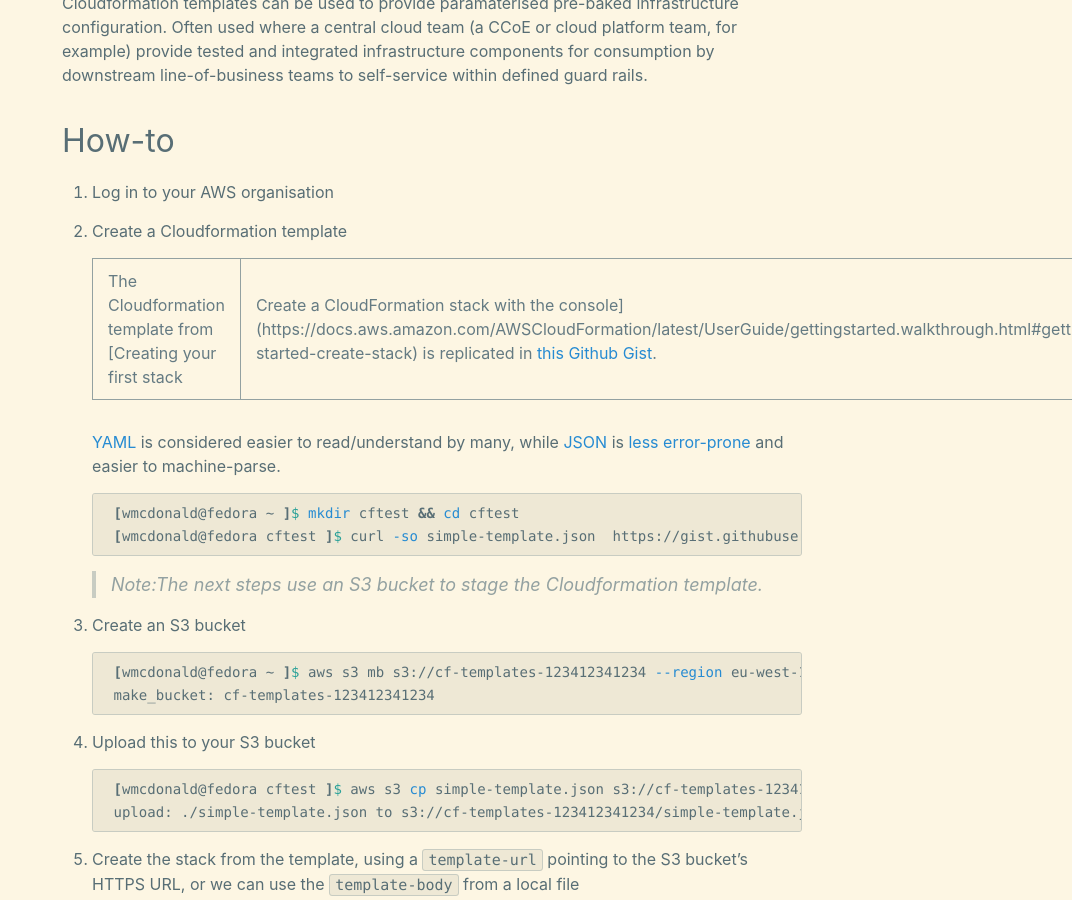
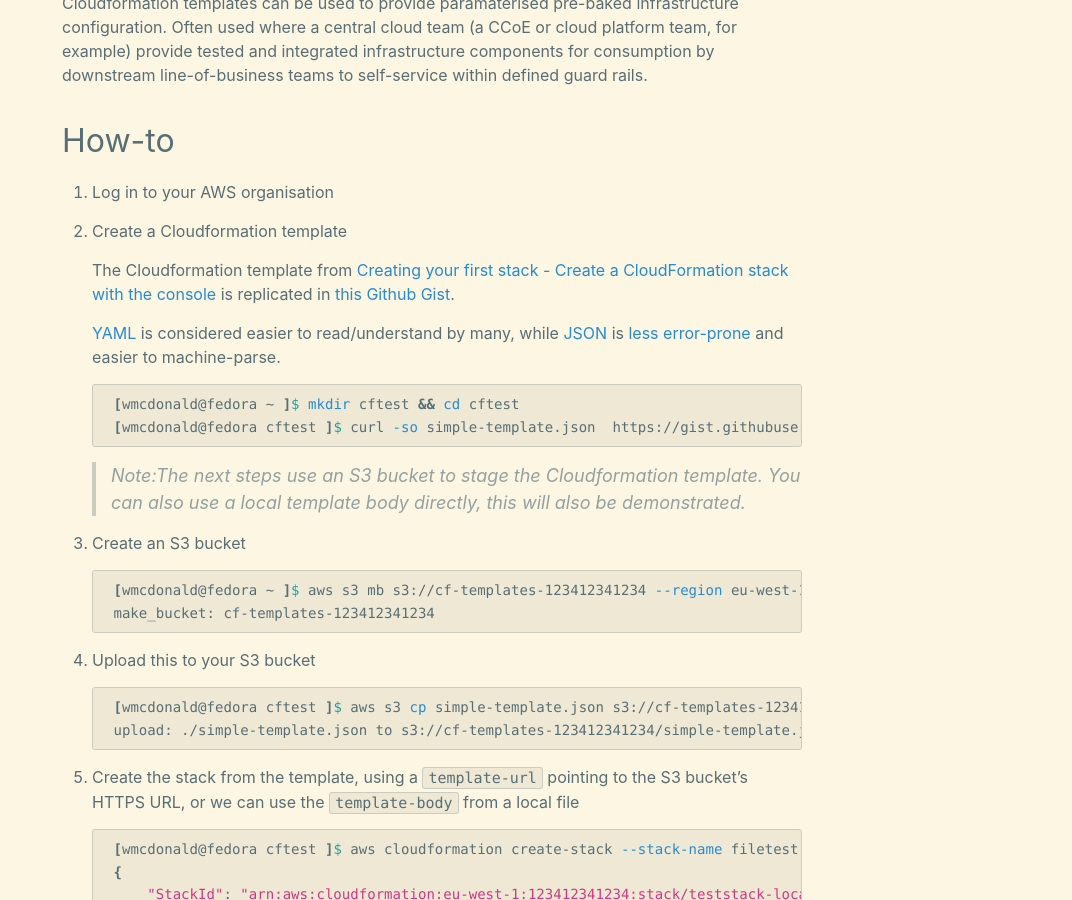
Before and after one commit to wmcdonald404/wmcdonald404.github.io, a Jekyll site: the page built from _posts/2025-02-22-aws-cli-cloudformation-basics.md, in a window 1280 px wide and 900 px high, scrolled down 468 px. Shown: the whole window, without its empty margins (208-1280 px from the left). Built offline with Jekyll 4.4.1, drawn with Linux system fonts in a browser that asks for light colours.

Commit message:
Fix link format, indent some JSON more accurately. Remove errant space.

````diff
--- a/_posts/2025-02-22-aws-cli-cloudformation-basics.md
+++ b/_posts/2025-02-22-aws-cli-cloudformation-basics.md
@@ -20,7 +20,7 @@ Cloudformation templates can be used to provide paramaterised pre-baked infrastr
 
 2. Create a Cloudformation template
 
-    The Cloudformation template from [Creating your first stack|Create a CloudFormation stack with the console](https://docs.aws.amazon.com/AWSCloudFormation/latest/UserGuide/gettingstarted.walkthrough.html#getting-started-create-stack) is replicated in [this Github Gist](https://gist.github.com/wmcdonald404/bddfa345a4adf872bea0f150394403f7).
+    The Cloudformation template from [Creating your first stack - Create a CloudFormation stack with the console](https://docs.aws.amazon.com/AWSCloudFormation/latest/UserGuide/gettingstarted.walkthrough.html#getting-started-create-stack) is replicated in [this Github Gist](https://gist.github.com/wmcdonald404/bddfa345a4adf872bea0f150394403f7).
 
     [YAML](https://gist.githubusercontent.com/wmcdonald404/bddfa345a4adf872bea0f150394403f7/raw/dceaeac9c976c5081358aeb25b49ce94031548db/simple-template.yaml) is considered easier to read/understand by many, while [JSON](https://gist.githubusercontent.com/wmcdonald404/bddfa345a4adf872bea0f150394403f7/raw/dceaeac9c976c5081358aeb25b49ce94031548db/simple-template.json) is [less error-prone](https://ruudvanasseldonk.com/2023/01/11/the-yaml-document-from-hell) and easier to machine-parse.
 
@@ -29,7 +29,7 @@ Cloudformation templates can be used to provide paramaterised pre-baked infrastr
     [wmcdonald@fedora cftest ]$ curl -so simple-template.json  https://gist.githubusercontent.com/wmcdonald404/bddfa345a4adf872bea0f150394403f7/raw/dceaeac9c976c5081358aeb25b49ce94031548db/simple-template.json
     ```
 
-    > Note:The next steps use an S3 bucket to stage the Cloudformation template.
+    > Note:The next steps use an S3 bucket to stage the Cloudformation template. You can also use a local template body directly, this will also be demonstrated.
 
 3. Create an S3 bucket
 
@@ -55,8 +55,8 @@ Cloudformation templates can be used to provide paramaterised pre-baked infrastr
     ```
 
     Or:
+
     ```shell
-
     [wmcdonald@fedora cftest ]$ CFTEMPLATE=https://cf-templates-123412341234.s3.eu-west-1.amazonaws.com/simple-template.json
     [wmcdonald@fedora cftest ]$ aws cloudformation create-stack --stack-name urltest --template-url ${CFTEMPLATE}
     ```
@@ -74,11 +74,11 @@ Cloudformation templates can be used to provide paramaterised pre-baked infrastr
     [wmcdonald@fedora cftest ]$ aws cloudformation describe-stacks --stack-name urltest | jq '.Stacks.[] | .StackName, .Outputs'
     "urltest"
     [
-    {
-        "OutputKey": "WebsiteURL",
-        "OutputValue": "http://ec2-34-248-121-119.eu-west-1.compute.amazonaws.com",
-        "Description": "Website URL"
-    }
+        {
+            "OutputKey": "WebsiteURL",
+            "OutputValue": "http://ec2-34-248-121-119.eu-west-1.compute.amazonaws.com",
+            "Description": "Website URL"
+        }
     ]
     ```
 
````
